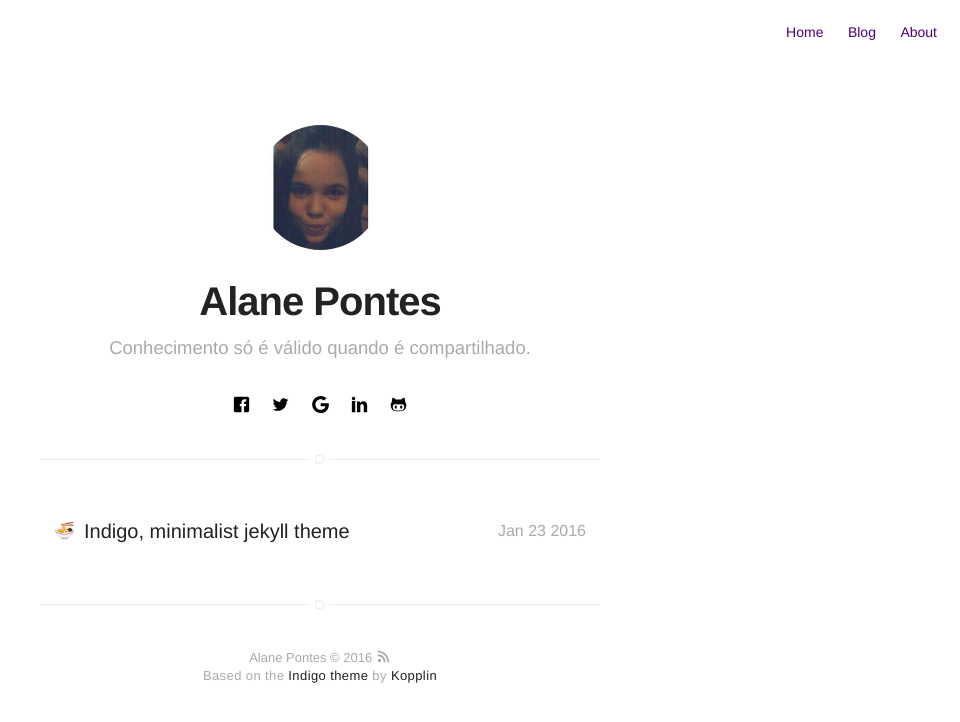
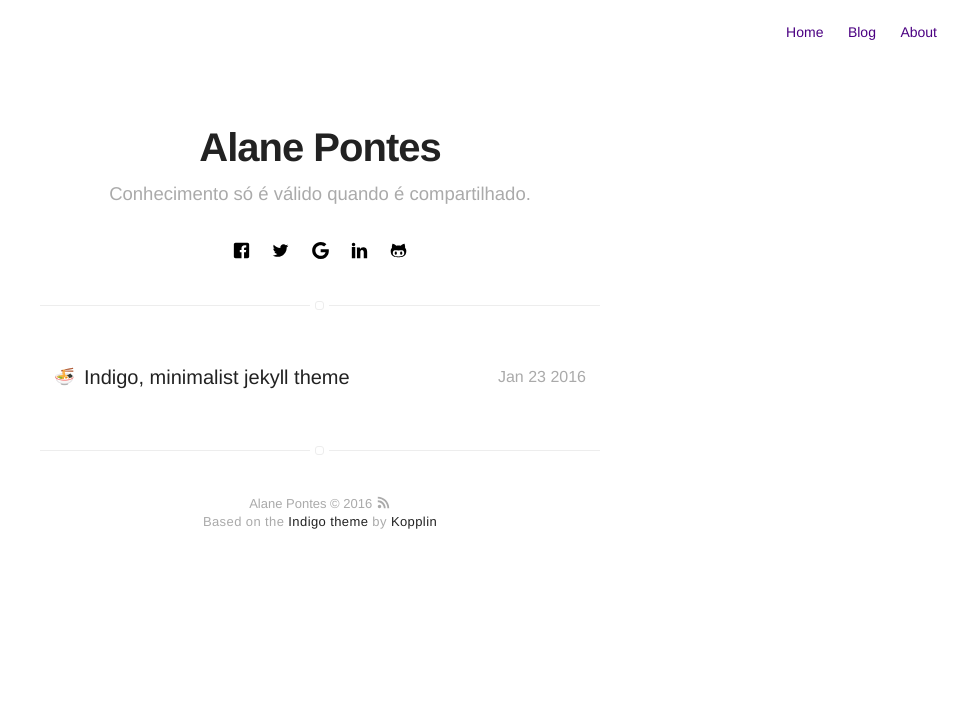
Before and after one commit to alanepontes/alanepontes.github.io, a Jekyll site: the page built from projects.html, in a window 1280 px wide. Shown: the top 722 px of the page, without its empty margins (320-1280 px from the left). Built offline with Jekyll 4.4.1, drawn with Linux system fonts in a browser that asks for light colours; emoji names are drawn with the system emoji font.

Commit message:
refatorando header das paginas

```diff
--- a/_includes/header.html
+++ b/_includes/header.html
@@ -6,10 +6,12 @@
 
 {% if showHeader == true %}
     <header class="header-home {% if site.animation %}animated{% endif %}">
-        <a class="link" href="{{ site.url }}/about">
+        {% if page.title == "Home" %}
+
+          <a class="link" href="{{ site.url }}/about">
             <img class="selfie" alt="{{ site.name }}" src="{% if site.external-image == true %}{{ site.picture }}{% else %}{{ site.url }}/{{ site.picture }}{% endif %}" />
-        </a>
-
+          </a>
+        {% endif %}
         <h1 class="title">{{ site.name }}</h1>
         <h2 class="description">{{ site.bio }}</h2>
 
```
